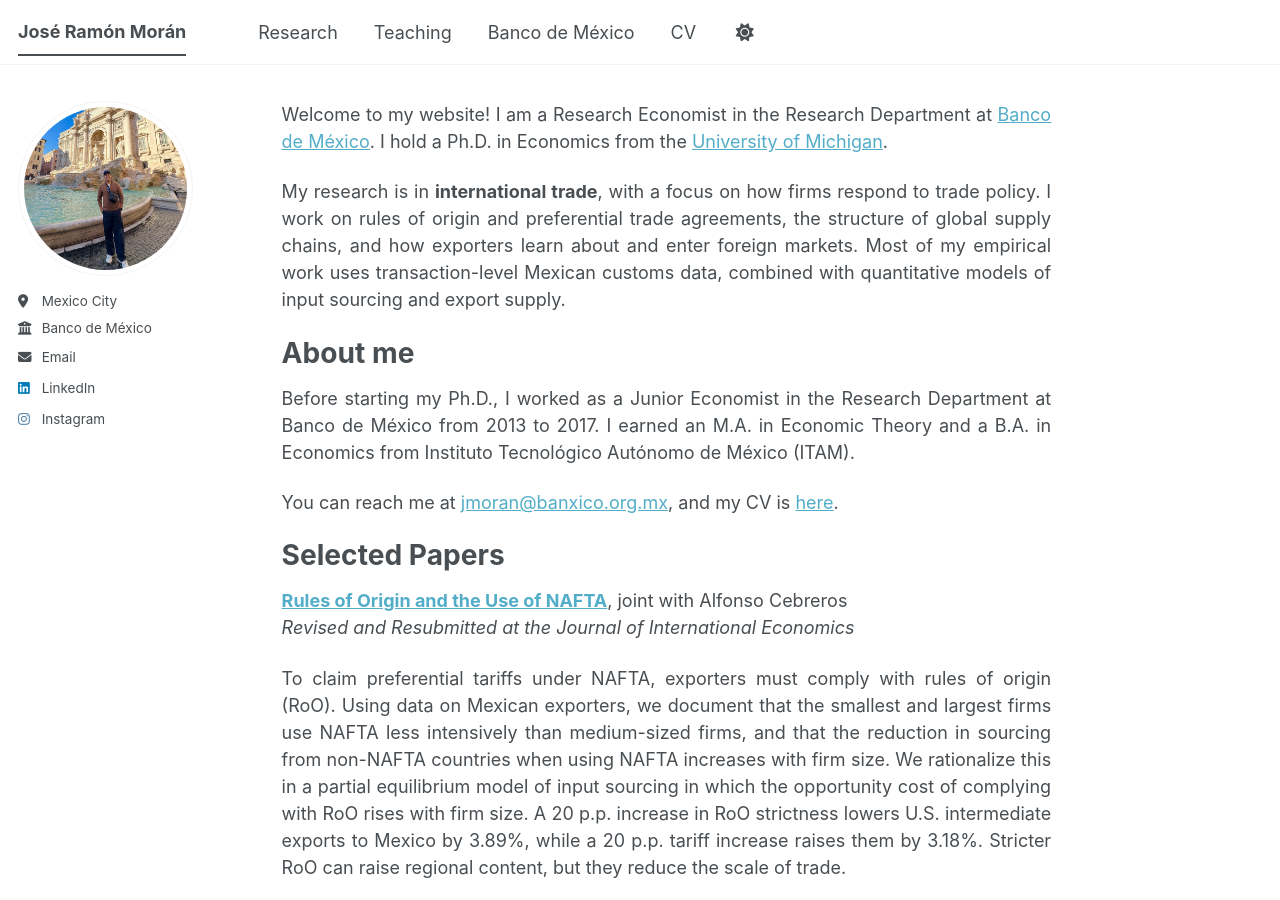
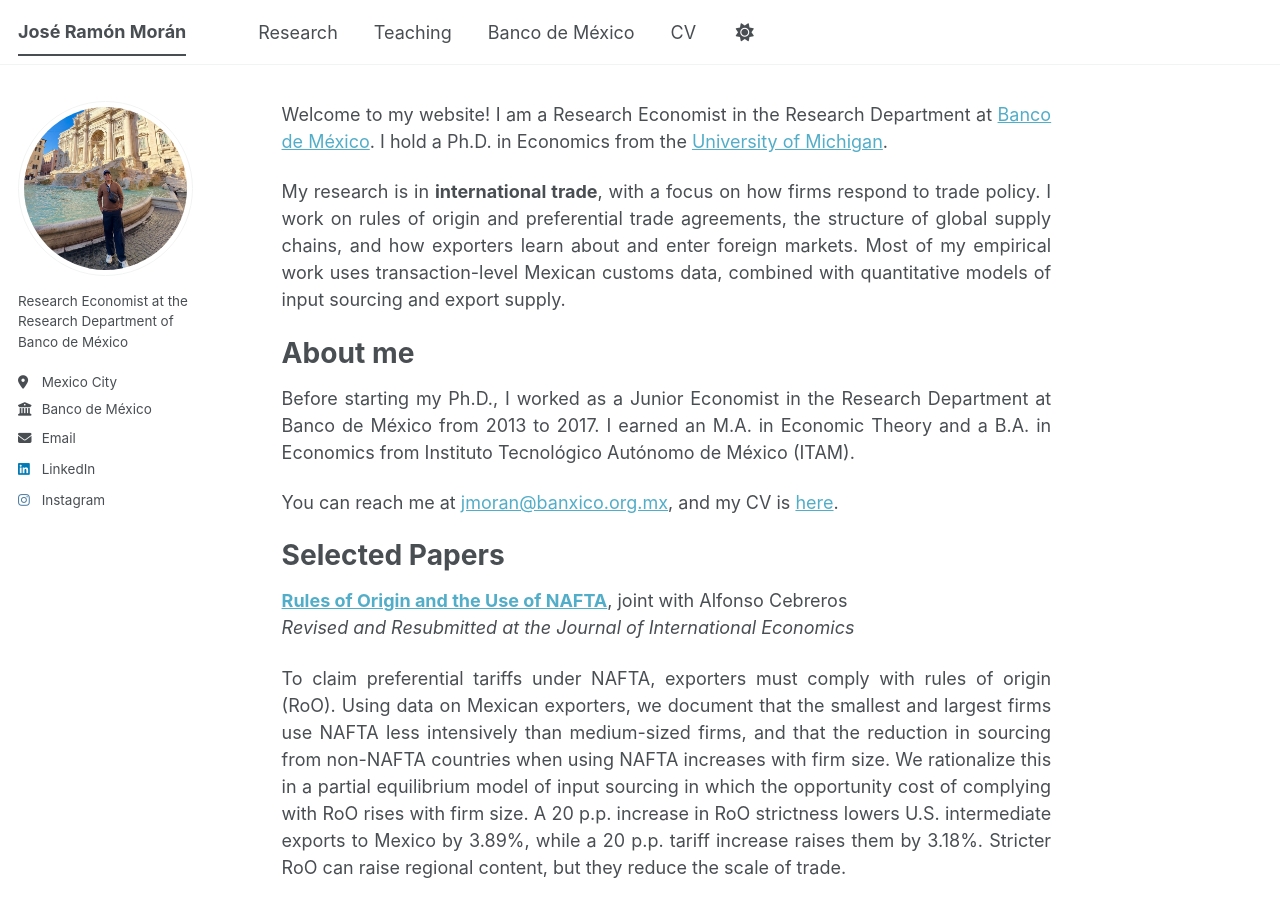
Before and after one commit to joseramonmoran/joseramonmoran.github.io, a Jekyll site: the page built from _pages/about.md, in a window 1280 px wide and 900 px high. Built offline with Jekyll 4.4.1, drawn with Linux system fonts in a browser that asks for light colours; a style sheet for code colours, icons or effects is not loaded.

Commit message:
Update _config.yml

```diff
--- a/_config.yml
+++ b/_config.yml
@@ -27,7 +27,7 @@ author:
   avatar           : "profile.jpeg"
   name             : "José Ramón Morán"
   pronouns         : # example: "she/her"
-  bio              :
+  bio              : "Research Economist at the Research Department of Banco de México"
   location         : "Mexico City"
   employer         : "Banco de México"
   uri              : # URL
```
